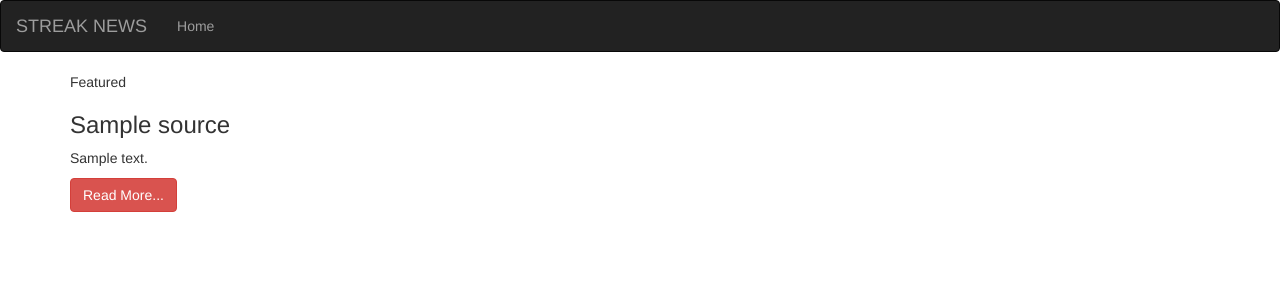
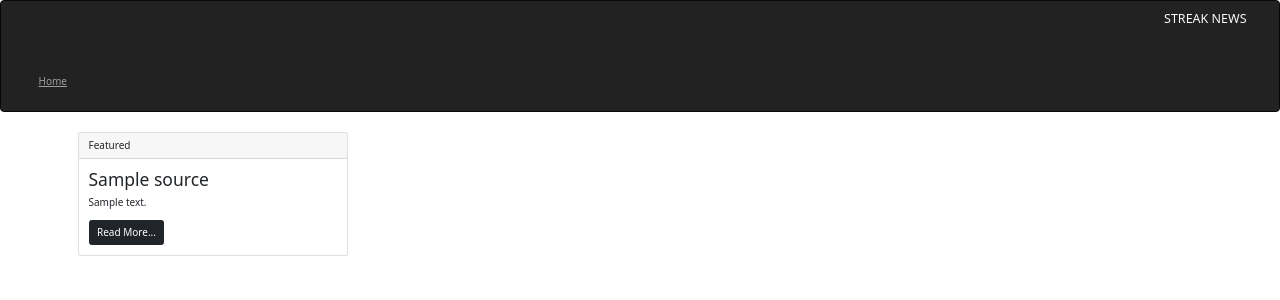
Before and after one commit to charles-okunzo/streak_news, a Flask app: template app/templates/index.html in a window 1280 px wide. Shown: the top 300 px of the page. Run offline with Flask 2, Linux system fonts and the light colour scheme; the template is opened without the code that fills it: most values are stand-ins (such as "Sample title", 1, 10 or a date in 2020); some libraries are stand-ins or nearby versions.

Commit message:
style:modify html templates

```diff
--- a/app/templates/index.html
+++ b/app/templates/index.html
@@ -3,7 +3,8 @@
 
 {% block styles %}
   {{super()}}
-  <link rel="stylesheet" href="{{url_for('static', filename='css/style.css')}}">
+  <link href="https://cdn.jsdelivr.net/npm/bootstrap@5.1.3/dist/css/bootstrap.min.css" rel="stylesheet" integrity="sha384-1BmE4kWBq78iYhFldvKuhfTAU6auU8tT94WrHftjDbrCEXSU1oBoqyl2QvZ6jIW3" crossorigin="anonymous">
+  <link rel="stylesheet" href="{{url_for('static', filename='css/index.css')}}">
 {% endblock %}
 
 
--- a/app/templates/macros.html
+++ b/app/templates/macros.html
@@ -1,15 +1,15 @@
 {% macro showNewsSources(sources) %}
 
 {% for source in sources %}
-  <div class="col-md-4">
-    <div class="card bg-dark">
+  <div class="col-md-3">
+    <div class="card">
       <div class="card-header">
         Featured
       </div>
       <div class="card-body">
         <h3 class="card-title">{{source.name}}</h3>
         <p class="card-text">{{source.description}}</p>
-        <a href="#" class="btn btn-danger">Read More...</a>
+        <a href="#" class="btn btn-dark">Read More...</a>
       </div>
     </div>
   </div>
--- a/app/templates/navbar.html
+++ b/app/templates/navbar.html
@@ -7,7 +7,7 @@
             <span class="icon-bar"></span>
             <span class="icon-bar"></span>
           </button>
-          <a class="navbar-brand" href="/"> STREAK NEWS </a>
+          <a class="navbar-brand text-light" href="/"> STREAK NEWS </a>
       </div>
       <div class="navbar-collapse collapse">
           <ul class="nav navbar-nav">
```
Also changed, not shown: app/static/css/index.css (added), app/static/css/style.css (deleted).
